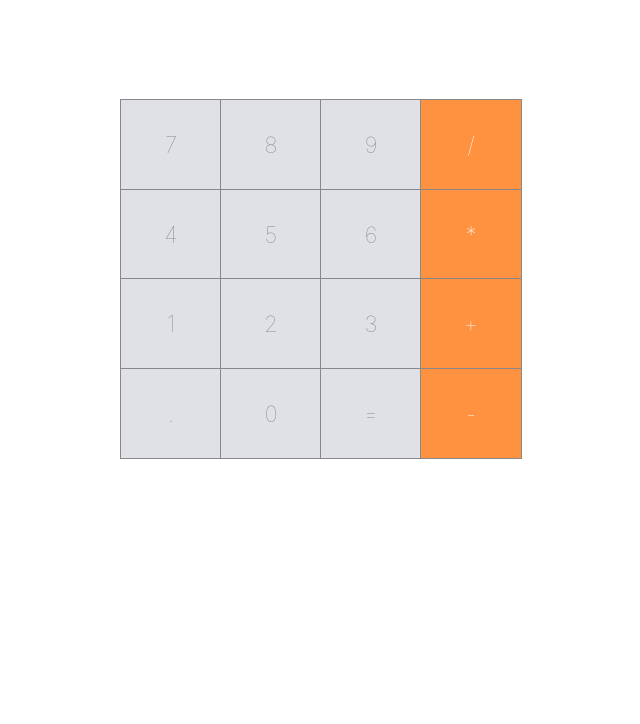
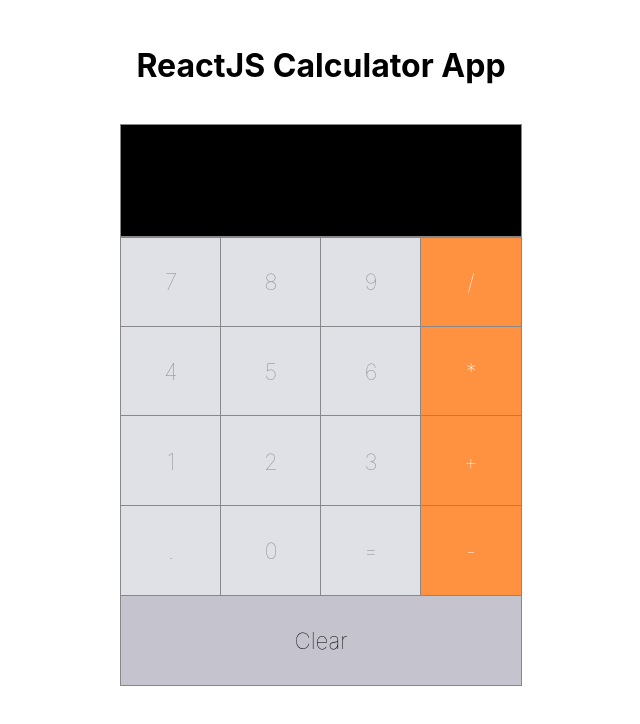
Before and after one commit to TLanetteRose/FCC-ReactJs-Calculator-TLP, a React (Create React App) app: page / in a window 1280 px wide. Shown: the top 724 px of the page, without its empty margins (319-959 px from the left). Built offline with nearby package versions, Linux system fonts and the light colour scheme.

Commit message:
Added functionality
Signed-off-by: T. Lanette <TLPollard4516@gmail.com>

```diff
--- a/src/App.css
+++ b/src/App.css
@@ -1,14 +1,21 @@
 .app {
   display: flex;
+  flex-direction: column;
   justify-content: center;
   align-items: center;
   height: 100vh;
   width: 100%;
 }
 
+.calculator-title {
+  margin-bottom: 40px;
+  padding: 0px 40px;
+}
+
 .calc-wrapper {
   width: 400px;
   height: 600px;
+  margin-bottom: 50px;
 }
 
 .row {
--- a/src/App.jsx
+++ b/src/App.jsx
@@ -1,35 +1,94 @@
 import React, {Component} from 'react';
 import './App.css';
-import Button from './components/Button';
+import {Button} from './components/Button';
+import {Input} from './components/Input';
+import {ClearButton} from './components/ClearButton';
 
 class App extends Component {
-render() {
+  constructor(props){
+    super(props);
+
+    this.state = {
+      input: ""
+    };
+  }
+
+  // When you click on buttons, this function will be called
+  // to update the input value
+
+  addToInput = val => {
+    this.setState({ input: this.state.input + val });
+  }
+
+  render() {
     return (
       <div className="app">
+        <h1 className="calculator-title">ReactJS Calculator App</h1>
         <div className="calc-wrapper">
+          <Input id="display" input={this.state.input}></Input>
           <div className="row">
-            <Button id="seven">7</Button>
-            <Button id="eight">8</Button>
-            <Button id="nine">9</Button>
-            <Button id="divide">/</Button>
+            <Button handleClick={this.addToInput} id="seven">
+              7
+            </Button>
+            <Button handleClick={this.addToInput} id="eight">
+              8
+            </Button>
+            <Button handleClick={this.addToInput} id="nine">
+              9
+            </Button>
+            <Button handleClick={this.addToInput} id="divide">
+              /
+            </Button>
           </div>
           <div className="row">
-            <Button id="four">4</Button>
-            <Button id="five">5</Button>
-            <Button id="six">6</Button>
-            <Button id="multiply">*</Button>
+            <Button handleClick={this.addToInput} id="four">
+              4
+            </Button>
+            <Button handleClick={this.addToInput} id="five">
+              5
+            </Button>
+            <Button handleClick={this.addToInput} id="six">
+              6
+            </Button>
+            <Button handleClick={this.addToInput} id="multiply">
+              *
+            </Button>
           </div>
           <div className="row">
-            <Button id="one">1</Button>
-            <Button id="two">2</Button>
-            <Button id="three">3</Button>
-            <Button id="add">+</Button>
+            <Button handleClick={this.addToInput} id="one">
+              1
+            </Button>
+            <Button handleClick={this.addToInput} id="two">
+              2
+            </Button>
+            <Button handleClick={this.addToInput} id="three">
+              3
+            </Button>
+            <Button handleClick={this.addToInput} id="add">
+              +
+            </Button>
           </div>
           <div className="row">
-            <Button id="decimal">.</Button>
-            <Button id="zero">0</Button>
-            <Button id="equal">=</Button>
-            <Button id="subtract">-</Button>
+            <Button handleClick={this.addToInput} id="decimal">
+              .
+            </Button>
+            <Button handleClick={this.addToInput} id="zero">
+              0
+            </Button>
+            <Button handleClick={this.addToInput} id="equals">
+              =
+            </Button>
+            <Button handleClick={this.addToInput} id="subtract">
+              -
+            </Button>
+          </div>
+          <div className="row">
+            <ClearButton
+              id="clear"
+              handleClear={() => this.setState({ input: "" })}
+            >
+              Clear
+            </ClearButton>
           </div>
         </div>
       </div>
--- a/src/components/Button.css
+++ b/src/components/Button.css
@@ -6,12 +6,12 @@
     font-weight: lighter;
     font-size: 1.4em;
     background-color: #e0e1e6;
-    color: #888;
+    color: #888888;
     flex: 1;
-    outline: 1px solid #888;
+    outline: 1px solid #888888;
 }
 
 .operator {
     background-color: #fe9241;
-    color: white;
+    color: #ffffff;
 }
--- a/src/components/Button.jsx
+++ b/src/components/Button.jsx
@@ -6,12 +6,11 @@ const isOperator = val => {
     return !isNaN(val) || val === "." || val === "=";
     // Detects if it is a number or not
 }
-const Button = props => (
+export const Button = props => (
     <div className={`button-wrapper ${
         isOperator(props.children) ? null : "operator"
-    }`}>
+    }`}
+    onClick={() => props.handleClick(props.children)}>
         {props.children}
     </div>
-)
-
-export default Button;
+);
--- a/src/components/ClearButton.css
+++ b/src/components/ClearButton.css
@@ -0,0 +1,12 @@
+.clear-btn {
+    height: 4em;
+    display: flex;
+    justify-content: center;
+    align-items: center;
+    font-weight: lighter;
+    font-size: 1.4em;
+    background-color: #c5c3cd;
+    color: #000000;
+    flex: 1;
+    outline: 1px solid #888888;
+}
--- a/src/components/ClearButton.jsx
+++ b/src/components/ClearButton.jsx
@@ -0,0 +1,8 @@
+import React from 'react';
+import './ClearButton.css';
+
+export const ClearButton = (props) => (
+    <div className="clear-btn" onClick={props.handleClear}>
+        {props.children}
+    </div>
+)
--- a/src/components/Input.css
+++ b/src/components/Input.css
@@ -0,0 +1,12 @@
+.input {
+    height: 4em;
+    display: flex;
+    justify-content: flex-end;
+    align-items: center;
+    font-weight: bold;
+    font-size: 1.4em;
+    background-color: #000000;
+    color: #ffffff;
+    padding: 0.5em;
+    outline: 1px solid #888888;
+}
--- a/src/components/Input.jsx
+++ b/src/components/Input.jsx
@@ -0,0 +1,6 @@
+import React from 'react';
+import './Input.css';
+
+export const Input = (props) => (
+    <div className="input">{props.input}</div>
+);
```
